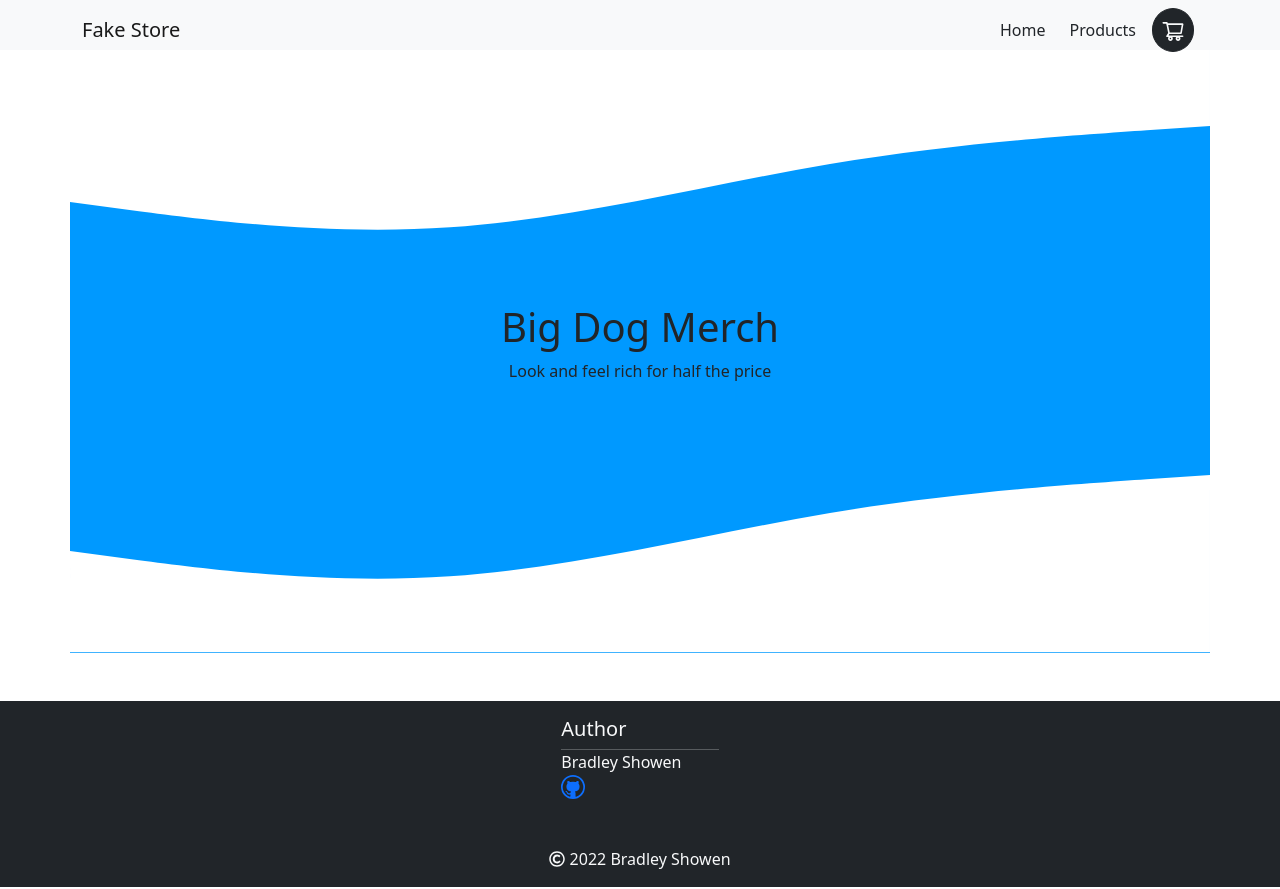
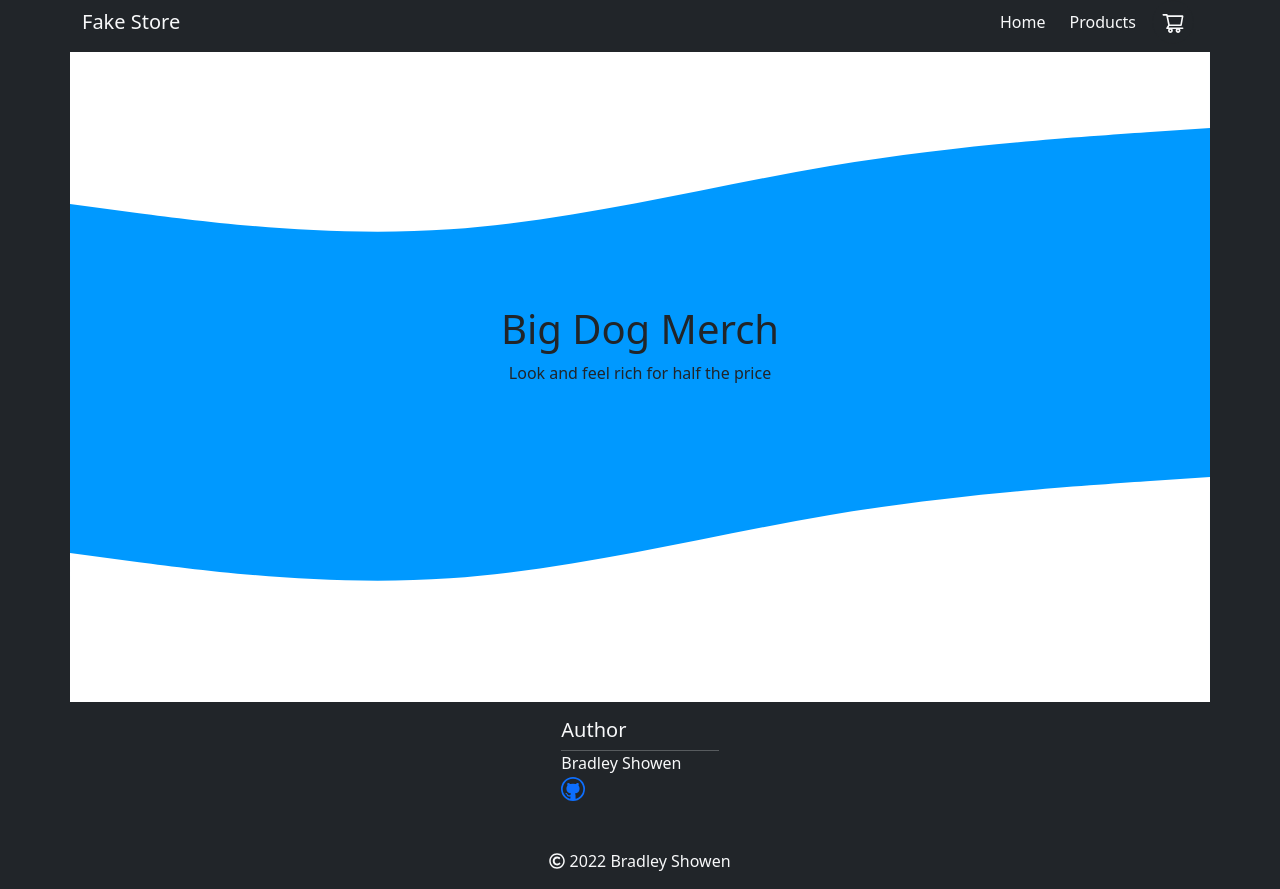
Before and after one commit to BShowen/project-shopping-cart, a React (Create React App) app: page / in a window 1280 px wide. Built offline with nearby package versions, Linux system fonts and the light colour scheme.

Commit message:
Add styling for iOS PWA

```diff
--- a/src/App.css
+++ b/src/App.css
@@ -1,26 +1,36 @@
 :root {
   --footer-height: 10rem;
-  --nav-height: 50px;
+  --nav-height: calc( 70px + env(safe-area-inset-top));
 }
 
+body {
+  background-color: #212529;
+}
+
+.navbar{
+  padding-top: env(safe-area-inset-top)
+}
 
 /* content container gets a min height so when there isn't any content on the
 screen the footer is still at the bottom. And then when there is content on the
 screen the footer gets pushed down */
 #content-container {
-  min-height: calc(100vh - (var(--footer-height) + var(--nav-height) ));
+  background-color: #ffffff;
+  min-height: calc(
+    100vh - (var(--nav-height) + var(--footer-height) + 1rem)
+  );
 }
 
 /* Footer needs and explicit height so
 it can be used in #content-container calc()  */
 footer{
-  min-height: var(--footer-height);
+  max-height: var(--footer-height);
 }
 
 /* Navbar needs an explicit height so
 it can be used in #content-container calc() */
 .navbar {
-  height: var(--nav-height);
+  max-height: var(--nav-height);
 }
 
 #cart-icon:hover {
--- a/src/components/NavBar.js
+++ b/src/components/NavBar.js
@@ -3,9 +3,9 @@ import { AiOutlineShoppingCart } from "react-icons/ai";
 
 export function NavBar({ toggleCart, cartCount }) {
   return (
-    <nav className="navbar sticky-top bg-light">
+    <nav className="navbar sticky-top bg-dark text-light">
       <div className="container">
-        <NavLink className="navbar-brand me-auto" to="/">
+        <NavLink className="navbar-brand me-auto text-light" to="/">
           Fake Store
         </NavLink>
         <NavLink className="mx-1 p-2 nav-link" to="/">
```
Also changed, not shown: public/manifest.json, src/images/bulldog.svg (renamed from public/original-bulldog-svg.svg).
